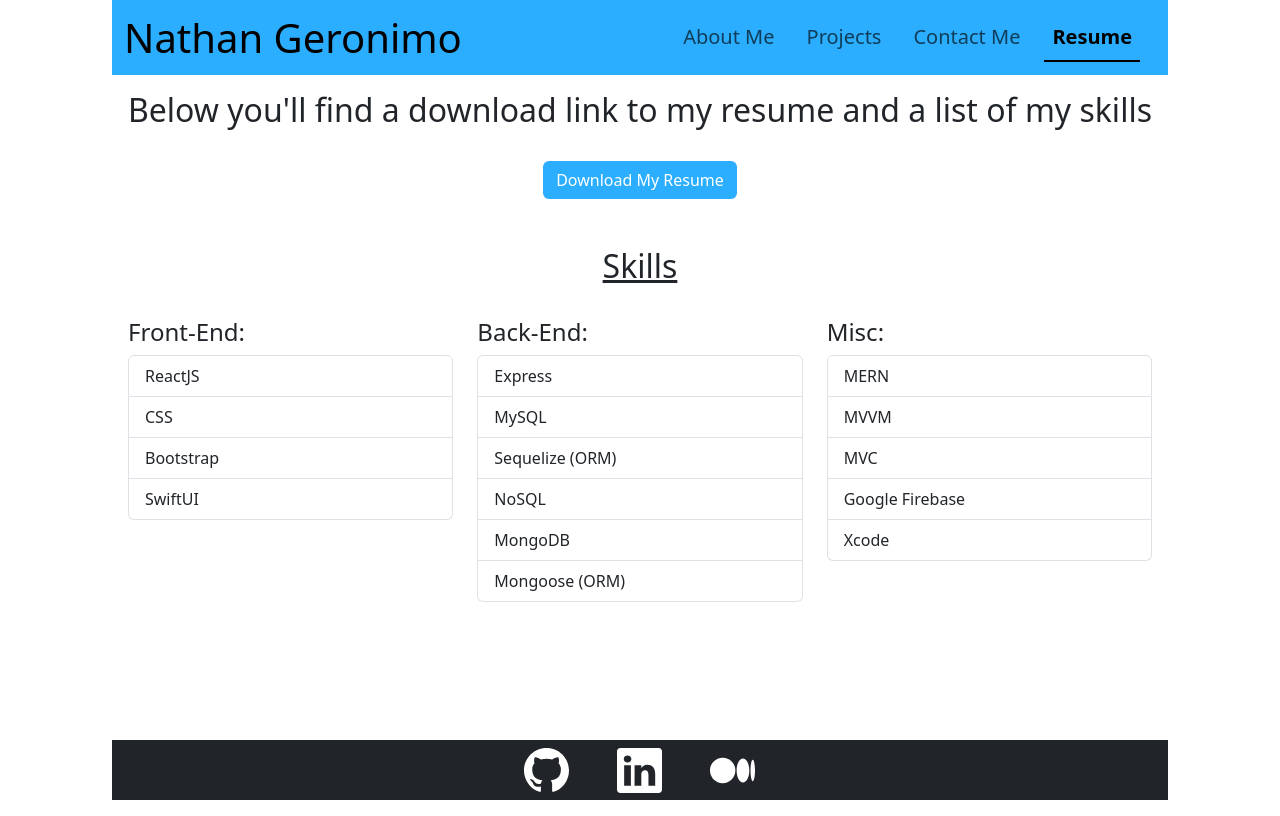
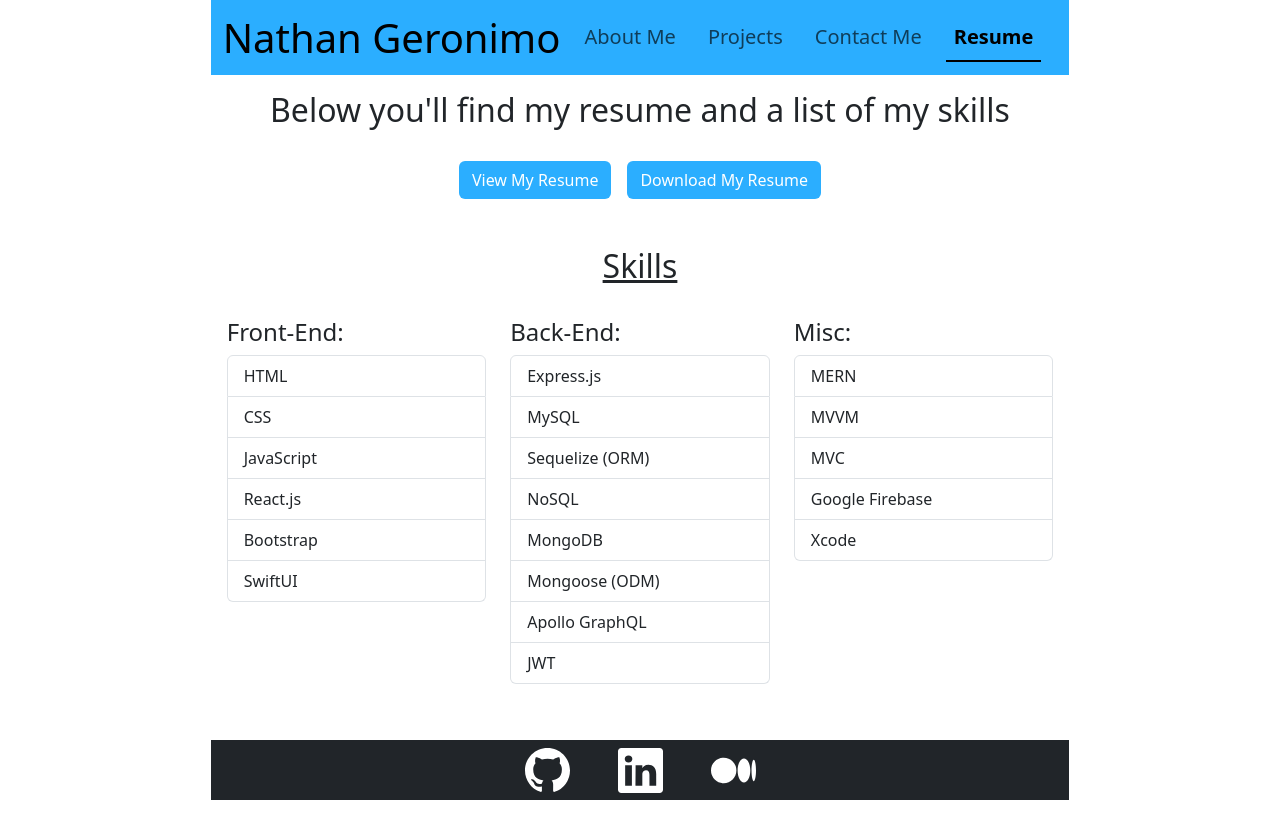
Before and after one commit to nathangero/portfolio-react, a React (Vite) app: page /resume in a window 1280 px wide. Built offline with nearby package versions, Linux system fonts and the light colour scheme.

Commit message:
update resume page with new resume and skills

```diff
--- a/src/pages/ResumePage.jsx
+++ b/src/pages/ResumePage.jsx
@@ -11,18 +11,22 @@ export default function ResumePage() {
 
     const skills = {
         frontend: [
-            "ReactJS",
+            "HTML",
             "CSS",
+            "JavaScript",
+            "React.js",
             "Bootstrap",
             "SwiftUI"
         ],
         backend: [
-            "Express",
+            "Express.js",
             "MySQL",
             "Sequelize (ORM)",
             "NoSQL",
             "MongoDB",
-            "Mongoose (ORM)",
+            "Mongoose (ODM)",
+            "Apollo GraphQL",
+            "JWT"
         ],
         misc: [
             "MERN",
@@ -44,6 +48,8 @@ export default function ResumePage() {
         return <li key={index} className="list-group-item">{skill}</li>
     })
 
+    const resumeUrl = "https://drive.google.com/file/d/1_viEtvupcaMoGpP5IhfqBNGa65fml7Rp/view?usp=drive_link";
+
 
     const onClickDownloadResume = () => {
         console.log("@onClickDownloadResume")
@@ -60,19 +66,20 @@ export default function ResumePage() {
 
     return (
         <section className="m-3">
-            <h2 className='text-center'>Below you&apos;ll find a download link to my resume and a list of my skills</h2>
-            <br/>
-            <div className="text-center">
-                <button className="btn" style={styles.button} type="button" onClick={onClickDownloadResume}>Download My Resume</button>
+            <h2 className='text-center'>Below you&apos;ll find my resume and a list of my skills</h2>
+            <br />
+            <div className="d-flex justify-content-center">
+                <a target="_blank" href={resumeUrl} rel="noreferrer" className="btn mx-2" style={styles.button} type="button">View My Resume</a>
+                <button className="btn mx-2" style={styles.button} type="button" onClick={onClickDownloadResume}>Download My Resume</button>
             </div>
 
-            <br/><br/>
+            <br /><br />
 
             <div className="text-center">
                 <h3 className="text-decoration-underline fs-2">Skills</h3>
             </div>
 
-            <br/>
+            <br />
 
             <div className='row'>
                 <div className='col-sm'>
```
